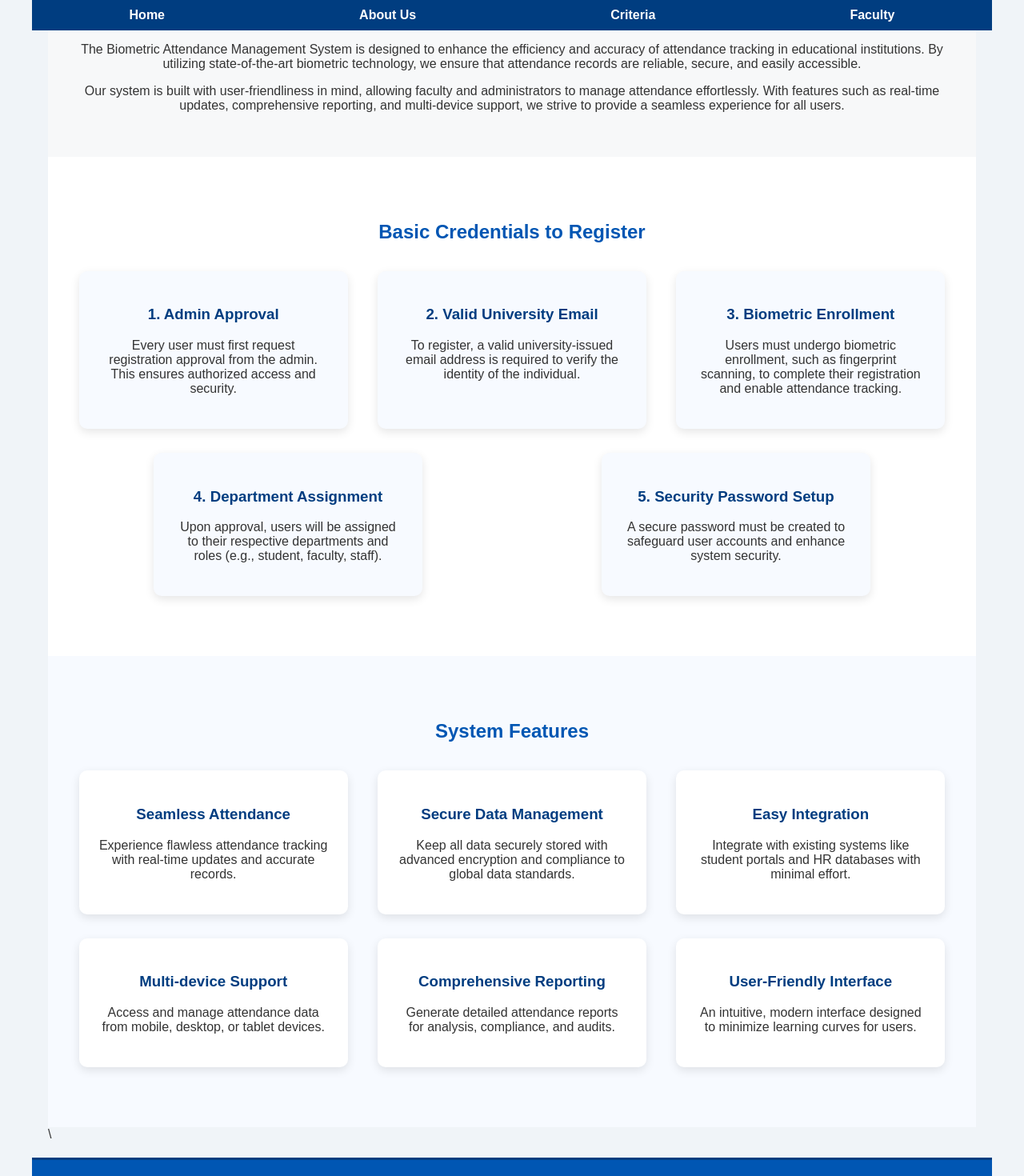
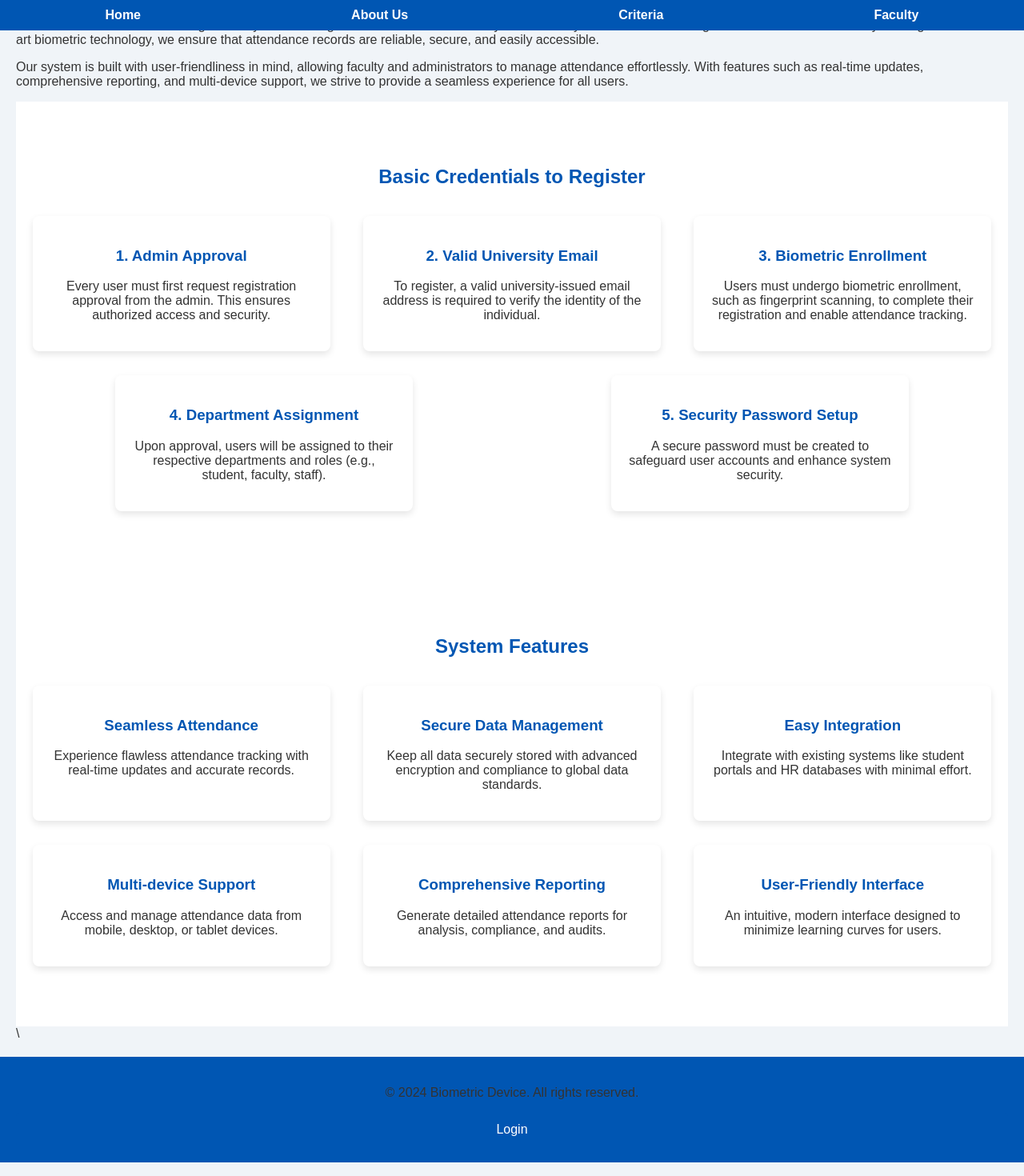
Before and after one commit to UmeFarva/fypynew, a React (Vite) app in the folder frontend/vite-project/: page / in a window 1280 px wide. Shown: the top 1470 px of the page at 80% size. Built offline with nearby package versions, Linux system fonts and the light colour scheme.

Commit message:
forgetbuuton

```diff
--- a/frontend/vite-project/src/pages/LoginPage.jsx
+++ b/frontend/vite-project/src/pages/LoginPage.jsx
@@ -74,4 +74,5 @@ function LoginPage() {
     );
 }
 
+
 export default LoginPage;
--- a/frontend/vite-project/src/styles/global.css
+++ b/frontend/vite-project/src/styles/global.css
@@ -5,62 +5,45 @@ body {
     padding: 0;
     box-sizing: border-box;
     color: #333;
-    background-color: #f0f4f8; /* Light background for entire site */
-    overflow-x: hidden; /* Prevent horizontal overflow */
 }
 
 .container {
-    max-width: 1200px;
+    max-height: 12000px;
     margin: 0 auto;
     padding: 20px;
 }
 
-/* Headings */
 h1, h2, h3 {
     color: #0056b3;
 }
 
 /* Header */
 header {
-    background-color: #003d80; /* Darker blue for header */
-    padding: 20px;
+    background-color: #f5f5f5;
+    padding: 15px 0;
     text-align: center;
-    color: white;
+    border-bottom: 2px solid #0056b3;
 }
 
 header h1 {
     margin: 0;
+    font-size: 28px;
+    color: #0056b3;
 }
 
 header p {
     margin: 5px 0;
-}
-
-/* Login Button */
-.login-button {
-    background-color: #ffc107; /* Bright yellow */
-    color: #003d80; /* Dark blue text */
-    border: none;
-    padding: 10px 20px;
-    border-radius: 5px;
-    cursor: pointer;
-    font-weight: bold;
-    transition: background-color 0.3s;
-}
-
-.login-button:hover {
-    background-color: #0056b3; /* Darker blue on hover */
-    color: white; /* Change text color on hover */
+    font-size: 16px;
+    color: #333;
 }
 
 /* Navigation Bar */
 .navbar {
-    background-color: #003d80; /* Darker blue for navbar */
+    background-color: #0056b3;
     padding: 10px 0;
-    position: sticky;
+    position: sticky; /* Makes it sticky */
     top: 0;
-    z-index: 100;
-    width: 100%;
+    z-index: 1000; /* Ensures navbar is above other content */
 }
 
 .navbar ul {
@@ -69,8 +52,6 @@ header p {
     padding: 0;
     display: flex;
     justify-content: space-around;
-    align-items: center;
-    flex-wrap: wrap;
 }
 
 .navbar li {
@@ -82,14 +63,11 @@ header p {
     color: white;
     font-size: 16px;
     font-weight: bold;
-    padding: 10px 15px;
-    transition: background-color 0.3s ease, color 0.3s ease;
-    border-radius: 5px;
+    transition: color 0.3s ease;
 }
 
 .navbar a:hover {
     color: #ffc107;
-    background-color: #004080; /* Lighter blue when hovering */
 }
 
 /* Hero Section */
@@ -97,35 +75,35 @@ header p {
     display: flex;
     justify-content: space-between;
     align-items: center;
-    padding: 80px 20px; /* Added padding to ensure no overflow */
-    background-color: #e6f0ff;
-    flex-wrap: wrap;
+    padding: 60px 0;
+    background-color: #ffffff;
 }
 
 .hero-text {
     max-width: 50%;
-    padding: 20px; /* Added padding for spacing */
-    box-sizing: border-box;
 }
 
 .hero-text h1 {
     font-size: 48px;
     margin-bottom: 20px;
-    color: #0056b3;
 }
 
 .hero-text p {
     font-size: 18px;
     margin-bottom: 30px;
-    color: #333;
+}
+
+.hero-image {
+    width: 50%;
+    border-radius: 10px;
 }
 
 .cta-button {
     background-color: #0056b3;
     color: white;
-    padding: 15px 30px;
+    padding: 10px 20px;
     border: none;
-    border-radius: 8px;
+    border-radius: 5px;
     font-size: 18px;
     cursor: pointer;
     transition: background-color 0.3s ease;
@@ -133,30 +111,11 @@ header p {
 
 .cta-button:hover {
     background-color: #ffc107;
-    color: #0056b3; /* Inverts color for contrast */
-}
-
-/* About Us Section */
-.about-us-section {
-    padding: 40px 20px;
-    background-color: #f7f8f9;
-    text-align: center;
-}
-
-.about-us-section h2 {
-    color: #0056b3;
-    margin-bottom: 20px;
-}
-
-.about-us-section p {
-    font-size: 16px;
-    color: #333;
-    margin-bottom: 15px;
 }
 
 /* Criteria Section */
 .criteria-section {
-    padding: 60px 20px;
+    padding: 60px 0;
     background-color: #ffffff;
     text-align: center;
 }
@@ -164,17 +123,15 @@ header p {
 .criteria-list {
     display: flex;
     justify-content: space-around;
-    flex-wrap: wrap; /* Ensure wrapping on smaller screens */
-    margin: 0 auto;
+    flex-wrap: wrap;
 }
 
 .criteria-item {
     width: 30%;
     margin: 15px 0;
-    padding: 25px;
-    border-radius: 10px;
-    background-color: #f7faff;
-    box-shadow: 0 4px 12px rgba(0, 0, 0, 0.1);
+    padding: 20px;
+    border-radius: 8px;
+    box-shadow: 0 4px 8px rgba(0, 0, 0, 0.1);
     transition: transform 0.3s ease;
 }
 
@@ -182,35 +139,25 @@ header p {
     transform: translateY(-10px);
 }
 
-.criteria-item h3 {
-    color: #003d80;
-}
-
-.criteria-item p {
-    font-size: 16px;
-    color: #333;
-}
-
-/* Faculty (Features) Section */
+/* Faculty Section */
 .faculty-section {
-    padding: 60px 20px;
-    background-color: #f7faff;
+    padding: 60px 0;
+    background-color: #ffffff;
     text-align: center;
 }
 
 .faculty-list {
     display: flex;
     justify-content: space-around;
-    flex-wrap: wrap; /* Flex-wrap to handle overflow */
+    flex-wrap: wrap;
 }
 
 .faculty-item {
     width: 30%;
     margin: 15px 0;
-    padding: 25px;
-    border-radius: 10px;
-    background-color: #ffffff;
-    box-shadow: 0 4px 12px rgba(0, 0, 0, 0.1);
+    padding: 20px;
+    border-radius: 8px;
+    box-shadow: 0 4px 8px rgba(0, 0, 0, 0.1);
     transition: transform 0.3s ease;
 }
 
@@ -218,54 +165,10 @@ header p {
     transform: translateY(-10px);
 }
 
-.faculty-item h3 {
-    color: #003d80;
-}
-
 /* Footer */
 footer {
     background-color: #0056b3;
-    padding: 30px;
+    padding: 20px;
     color: white;
     text-align: center;
-    border-top: 3px solid #003d80;
-    font-size: 14px;
 }
-
-footer p {
-    margin: 0;
-}
-
-/* Media Queries for Responsiveness */
-@media (max-width: 768px) {
-    .hero-text {
-        max-width: 100%; /* Full width on small screens */
-        padding: 10px;
-    }
-
-    .criteria-item,
-    .faculty-item {
-        width: 100%; /* Full width for cards on small screens */
-        margin: 10px 0;
-    }
-
-    .navbar ul {
-        flex-direction: column;
-        justify-content: center;
-    }
-
-    .navbar a {
-        padding: 10px 20px;
-        font-size: 14px;
-    }
-
-    .cta-button {
-        font-size: 16px;
-        padding: 10px 20px;
-    }
-
-    .hero-section {
-        flex-direction: column;
-        padding: 40px 20px;
-    }
-}
```
